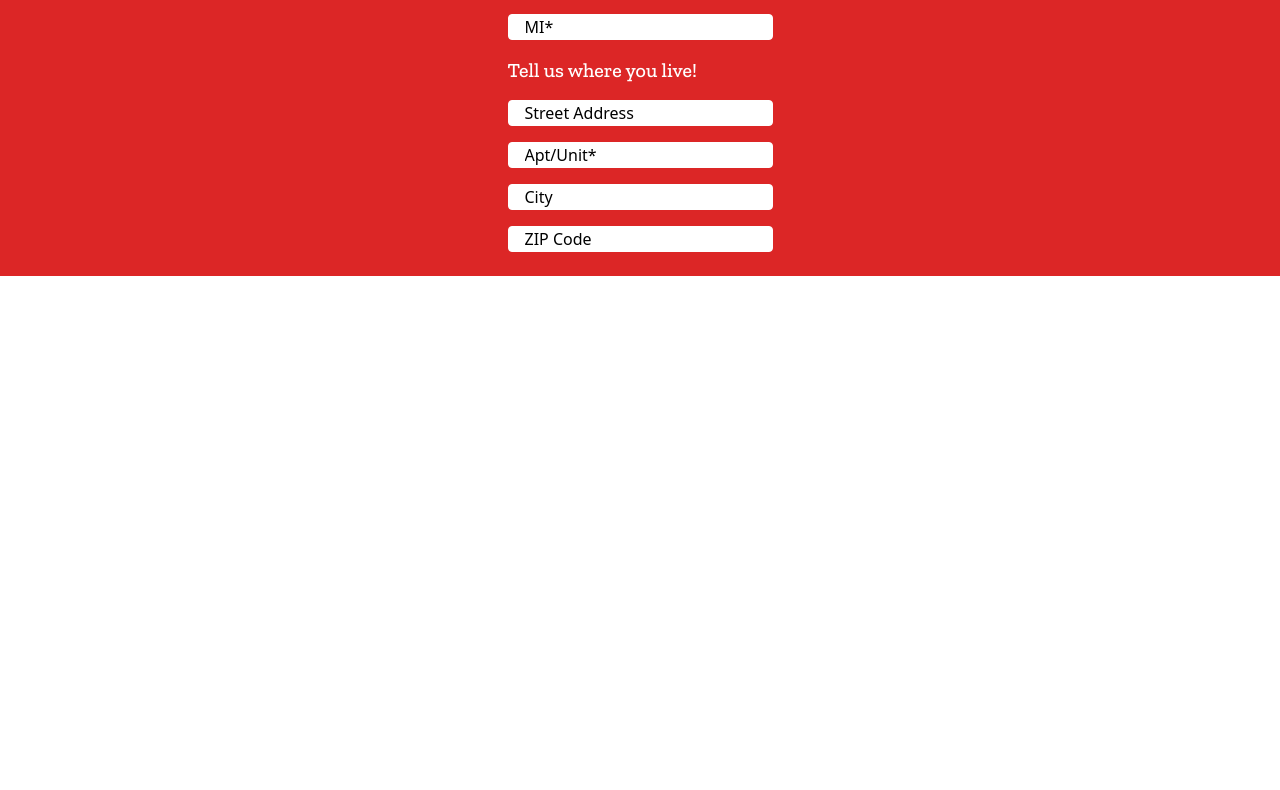
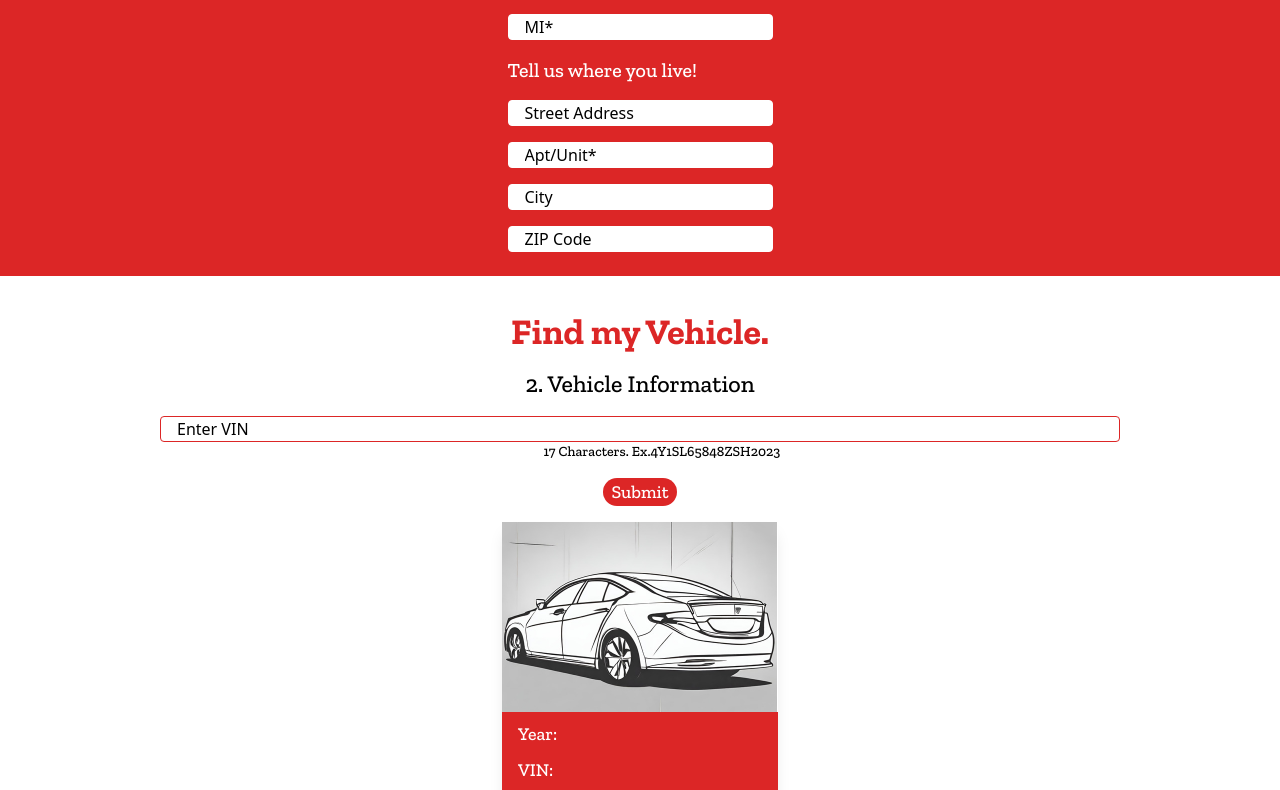
Before and after one commit to matthewLarrosa/shell-hacks-2023, a React (Vite) app: page / in a window 1280 px wide. Shown: the part 1374-2164 px from the top of the page. Before the commit the page ends 1650 px from the top, so only its background shows below. Built offline with nearby package versions, Linux system fonts and the light colour scheme.

Commit message:
Vin Api implemented

```diff
--- a/package.json
+++ b/package.json
@@ -10,6 +10,7 @@
     "preview": "vite preview"
   },
   "dependencies": {
+    "axios": "^1.5.0",
     "react": "^18.2.0",
     "react-dom": "^18.2.0",
     "typed.js": "^2.0.16"
--- a/src/components/GetStarted.jsx
+++ b/src/components/GetStarted.jsx
@@ -1,4 +1,3 @@
-import React from 'react'
 
 export default function GetStarted() {
   return (
@@ -8,14 +7,14 @@ export default function GetStarted() {
       <div className="flex space-x-4">
       <form className="px-4 my-6 max-w-3xl mx-auto space-y-6">
         <div>
-        <h1 className="align-center mb-4 font-zilla font-bold text-2xl text-white text-left">1. Personal Information</h1>
+        <h1 className="align-center mb-4 font-zilla font-medium text-2xl text-white text-left">1. Personal Information</h1>
         </div>
-        <div class="flex-row">
+        <div className="flex-row">
 
           <p className="font-zilla text-white text-xl font-medium">Tell us about yourself!</p>
-          <div class="w-full mt-4">
+          <div className="w-full mt-4">
 
-          <label for="firstname"></label>
+          <label htmlFor="firstname"></label>
           <input
           placeholder='First Name'
           className="border border-white block py2 px-4 w-full rounded focus:outline-gray-400 placeholder-black"
@@ -26,21 +25,21 @@ export default function GetStarted() {
           </div>
           <div className="w-full mt-4">
 
-          <label for="lastname"></label>
+          <label htmlFor="lastname"></label>
           <input
           placeholder='Last Name'
-          class="border border-white block py2 px-4 w-full rounded placeholder-black"
+          className="border border-white block py2 px-4 w-full rounded placeholder-black"
           type="text"
           name="lastname"
           id="lastname"
         />
           </div>
-          <div class="w-full mt-4 mb-4">
+          <div className="w-full mt-4 mb-4">
 
-          <label for="middleinitial"></label>
+          <label htmlFor="middleinitial"></label>
           <input
           placeholder='MI*'
-          class="border border-white block py2 px-4 w-full rounded placeholder-black"
+          className="border border-white block py2 px-4 w-full rounded placeholder-black"
           type="text"
           name="middleinitial"
           id="middleinitial"
@@ -53,34 +52,34 @@ export default function GetStarted() {
       suffix dropdown here
       */}
 
-          <div class="w-full mt-4">
+          <div className="w-full mt-4">
 
-          <label for="streetaddress"></label>
+          <label htmlFor="streetaddress"></label>
           <input
           placeholder='Street Address'
-          class="border border-white block py2 px-4 w-full rounded placeholder-black"
+          className="border border-white block py2 px-4 w-full rounded placeholder-black"
           type="text"
           name="streetaddress"
           id="streetaddress"
         />
           </div>
-          <div class="w-full mt-4">
+          <div className="w-full mt-4">
 
-          <label for="apt"></label>
+          <label htmlFor="apt"></label>
           <input
           placeholder='Apt/Unit*'
-          class="border border-white block py2 px-4 w-full rounded placeholder-black"
+          className="border border-white block py2 px-4 w-full rounded placeholder-black"
           type="text"
           name="apt"
           id="apt"
         />
           </div>
-          <div class="w-full mt-4">
+          <div className="w-full mt-4">
 
-          <label for="city"></label>
+          <label htmlFor="city"></label>
           <input
           placeholder='City'
-          class="border border-white block py2 px-4 w-full rounded placeholder-black"
+          className="border border-white block py2 px-4 w-full rounded placeholder-black"
           type="text"
           name="city"
           id="city"
@@ -91,12 +90,12 @@ export default function GetStarted() {
 
           dropdown for state here
           */}
-          <div class="w-full mt-4">
+          <div className="w-full mt-4">
 
-          <label for="zipcode"></label>
+          <label htmlFor="zipcode"></label>
           <input
           placeholder='ZIP Code'
-          class="border border-white block py2 px-4 w-full rounded placeholder-black"
+          className="border border-white block py2 px-4 w-full rounded placeholder-black"
           type="text"
           name="zipcode"
           id="zipcode"
--- a/src/components/Hero.jsx
+++ b/src/components/Hero.jsx
@@ -11,6 +11,8 @@ export default function Hero() {
         typeSpeed: 80,
         backSpeed: 80,
         showCursor: false,
+        loop: true,
+        loopCount: Infinity,
       });
 
       return () => {
--- /dev/null
+++ b/src/components/Vin.jsx
@@ -0,0 +1,89 @@
+import React, { useState } from "react";
+import axios from "axios";
+import car from "../assets/carLineArt.png"
+
+export default function Vin() {
+  let imageUrl = {car};
+  let title = "";
+  const [status, setStatus] = useState("+");
+
+  const handleClick = () => {
+    // Update the text when Step 1 card is clicked
+    if (status == "+") {
+      setStatus("✓");
+    }
+  };
+
+  const [vin, setVin] = useState("");
+  const [carInfo, setCarInfo] = useState(null);
+
+  const fetchCarInfo = async () => {
+    try {
+      const response = await axios.get(
+        `https://zylalabs.com/api/74/vin+decoder+api/139/usa+vin+decoder?vin=${vin}`,
+        {
+          headers: {
+            Authorization:
+              "Bearer 2173|AeO7u7dGfEQbKDefR2JzdVyoc4cJkxsU7ZRGOH91",
+          },
+        }
+      );
+      // Handle the response data as needed
+      setCarInfo(response.data);
+    } catch (error) {
+      // Handle errors here
+      console.error("Error fetching car info:", error);
+    }
+  };
+
+  return (
+    <div className="flex h-72 w-screen bg-white justify-center mt-9">
+      <div className="flex items-center flex-col w-9/12">
+        <div className="font-zilla font-bold text-4xl text-red-600">
+          Find my Vehicle.
+        </div>
+        <div className="align-center mt-4 mb-4 font-zilla font-medium text-2xl text-black text-left">
+          2. Vehicle Information
+        </div>
+        <label htmlFor="Vin"></label>
+        <input
+          className="border border-red-600 block py2 px-4 w-full rounded focus:outline-gray-400 placeholder-black"
+          type="text"
+          placeholder="Enter VIN"
+          value={vin}
+          onChange={(e) => setVin(e.target.value)}
+        />
+        <div className="font-zilla font-light text-sm ml-11 text-black">
+          17 Characters. Ex.4Y1SL65848ZSH2023
+        </div>
+        <button className="text-center m-4 h-auto px-2 w-auto bg-red-600 rounded-full font-zilla text-lg text-white" onClick={fetchCarInfo}>Submit</button>
+        <div>
+          <div className="max-w-xs rounded-custom overflow-hidden shadow-lg">
+            <img
+              className="font-zilla w-full text-white"
+              src={car}
+              alt={title}
+            />
+            <div className="px-4 py-2 bg-red-600">
+              <h2 className="font-zilla font-bold text-xl text-white">
+                {carInfo?.Make} {carInfo?.Model}
+              </h2>
+              <p className="font-zilla text-lg text-white mb-2">
+                Year: {carInfo?.["Model Year"]}
+              </p>
+              <p className="font-zilla text-lg text-white mb-2">
+                VIN: {carInfo?.VIN}
+              </p>
+              <button
+                className="text-center h-auto p-2 w-auto bg-white rounded-full font-zilla text-md text-red-600"
+                onClick={handleClick}
+              >
+                Add Vehicle {status}
+              </button>
+            </div>
+          </div>
+        </div>
+      </div>
+    </div>
+  );
+}
--- a/src/main.jsx
+++ b/src/main.jsx
@@ -5,6 +5,7 @@ import Navbar from '../src/components/Navbar'
 import Hero from '../src/components/Hero'
 import Breakdown from '../src/components/Breakdown'
 import GetStarted from '../src/components/GetStarted'
+import Vin from '../src/components/Vin'
 
 ReactDOM.createRoot(document.getElementById('root')).render(
   <React.StrictMode>
@@ -12,5 +13,6 @@ ReactDOM.createRoot(document.getElementById('root')).render(
     <Hero />
     <Breakdown />
     <GetStarted />
+    <Vin />
   </React.StrictMode>,
 )
```
Also changed, not shown: src/assets/carLineArt.png (added), 1 other file (tests, documents, lock files or other folders).
